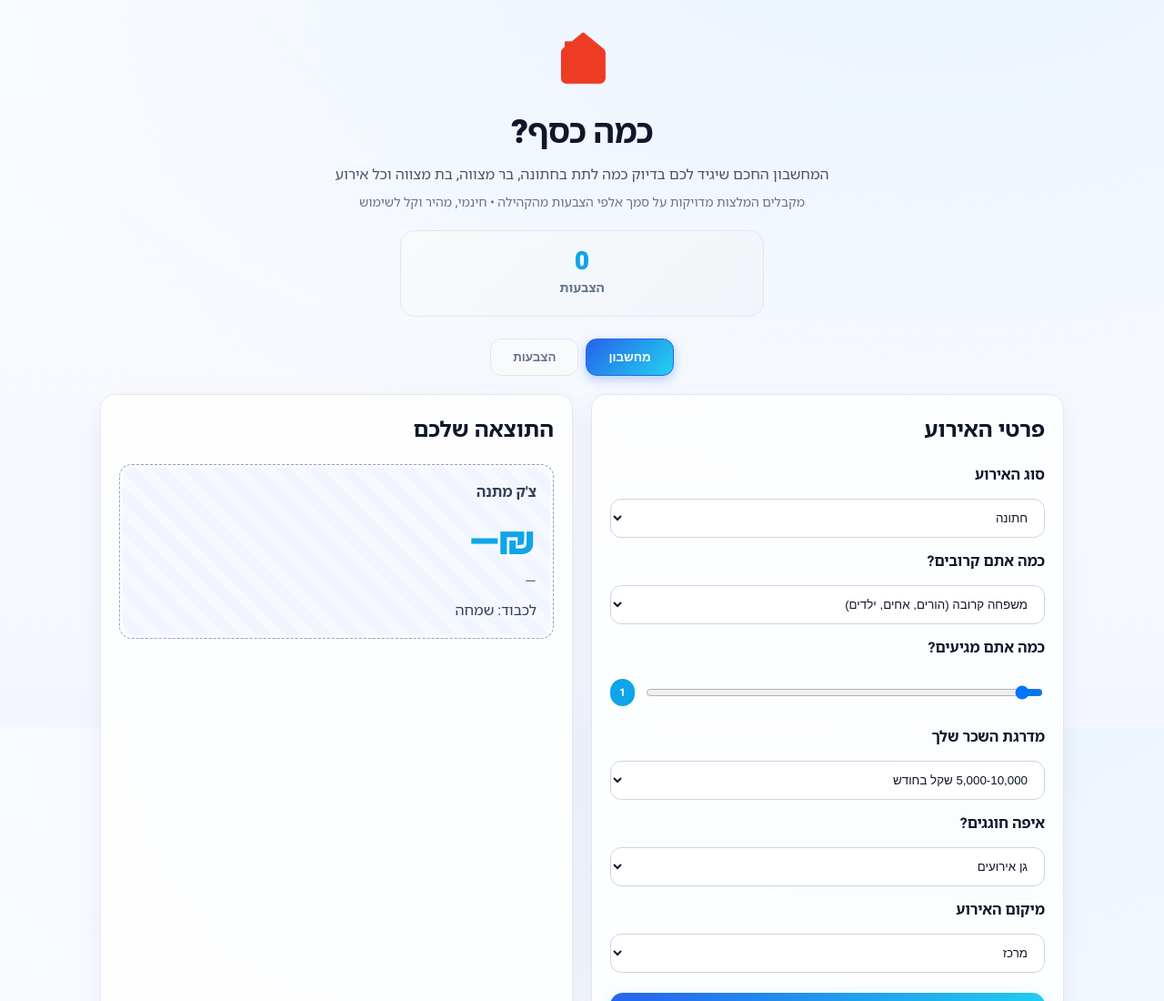
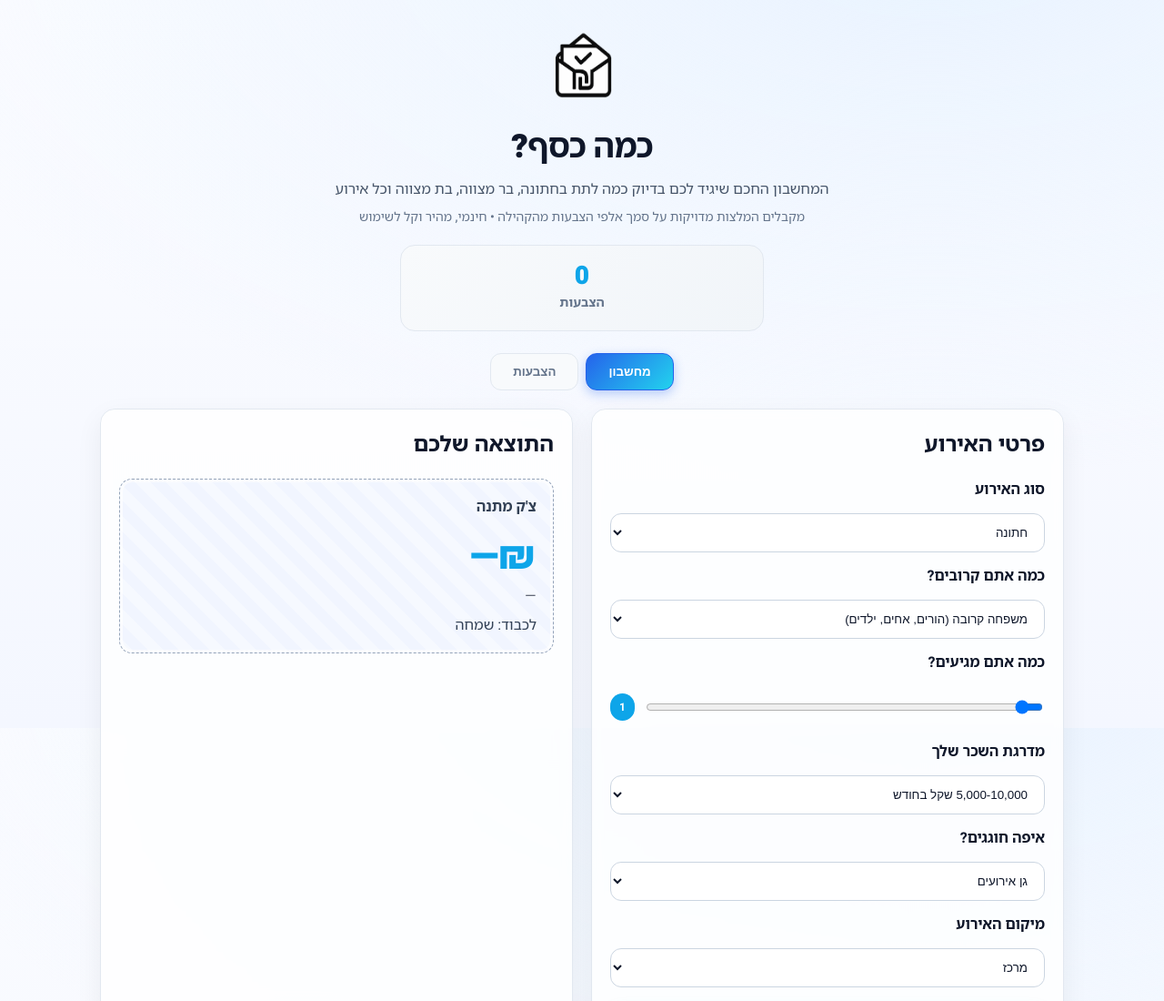
Before and after one commit to MrShiboletGit/Kamakesef, a website: page index.html in a window 1280 px wide. Shown: the top 1100 px of the page at 91% size. Drawn offline with Linux system fonts and the light colour scheme; no server answers.

Commit message:
Fix logo display and increase size to 80px for better visibility

```diff
--- a/styles.css
+++ b/styles.css
@@ -19,9 +19,8 @@ body {
 }
 
 .site-logo {
-	width: 64px;
-	height: 64px;
-	filter: brightness(0) saturate(100%) invert(27%) sepia(51%) saturate(2878%) hue-rotate(346deg) brightness(104%) contrast(97%);
+	width: 80px;
+	height: 80px;
 	transition: transform 0.2s ease;
 }
 
```
